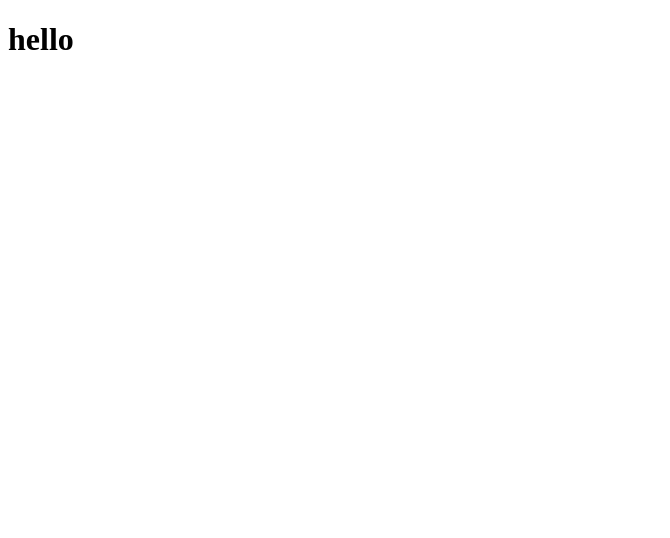
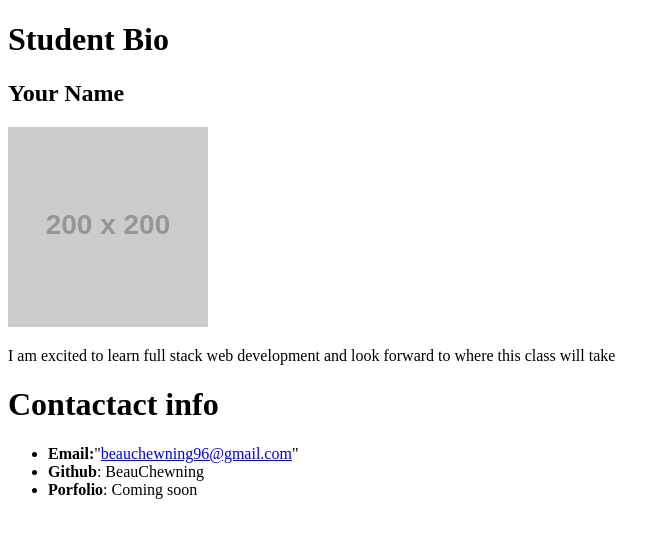
Before and after one commit to BeauChewning/first-day-repo, a plain HTML site: page index.html in a window 1280 px wide. Shown: the whole page, without its empty margins (0-670 px from the left). Drawn offline with Linux system fonts and the light colour scheme; placeholder pictures from the web are drawn by us.

Commit message:
small project

```diff
--- a/index.html
+++ b/index.html
@@ -4,11 +4,24 @@
     <meta charset="UTF-8">
     <meta http-equiv="X-UA-Compatible" content="IE=edge">
     <meta name="viewport" content="width=device-width, initial-scale=1.0">
-    <title>Document</title>
+    <title>project</title>
 </head>
 <body>
     <h1>
-        hello
+        Student Bio
     </h1>
+    <h2>Your Name</h2>
+    <img src="https://via.placeholder.com/200" alt="placeholder image"/>
+    <p>
+        I am excited to learn full stack web development and look forward to where this class will take
+    </p>
+    <H1>
+        Contactact info
+    </H1>
+    <ul>
+        <li> <strong>Email:</strong>"<a href="beauchewning96@gmail.com">beauchewning96@gmail.com</a>"</li>
+        <li> <strong>Github</strong>: BeauChewning</li>
+        <li> <strong>Porfolio</strong>: Coming soon</li>
+    </ul>
 </body>
 </html>
```
